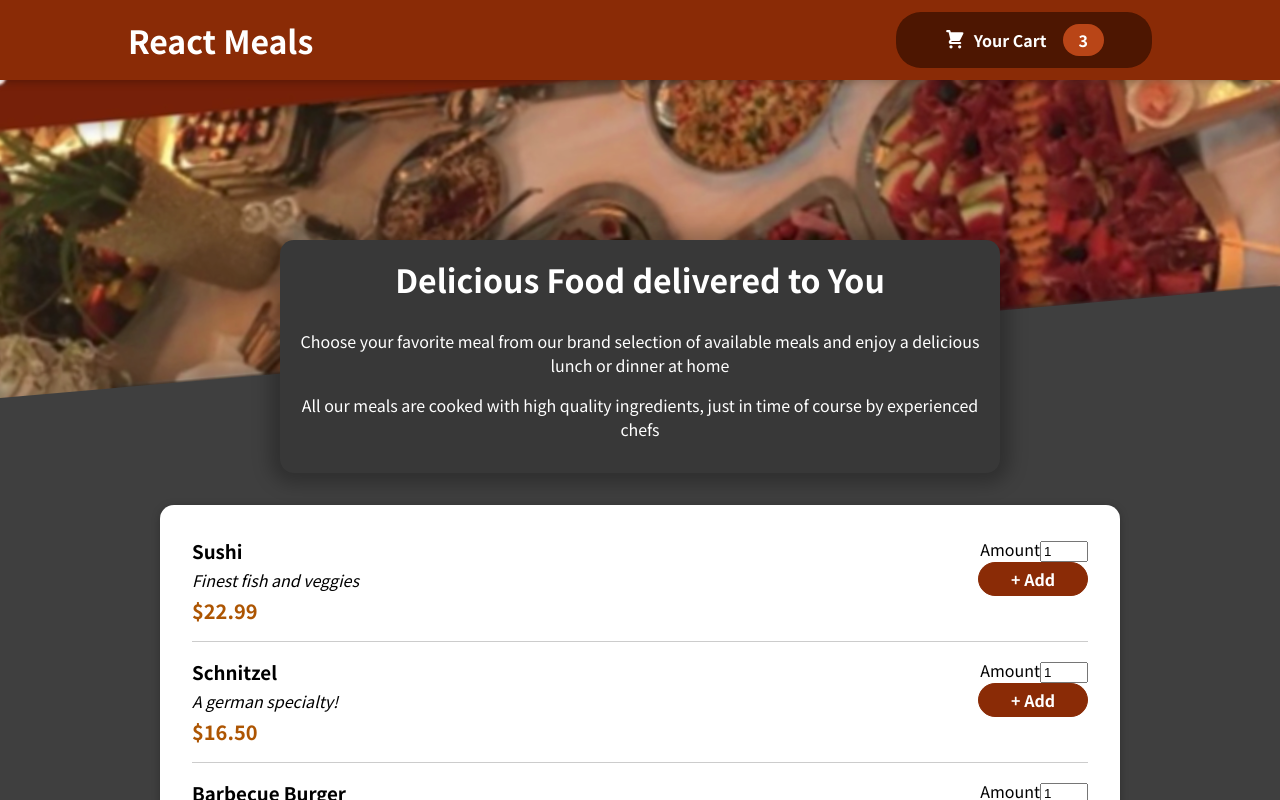
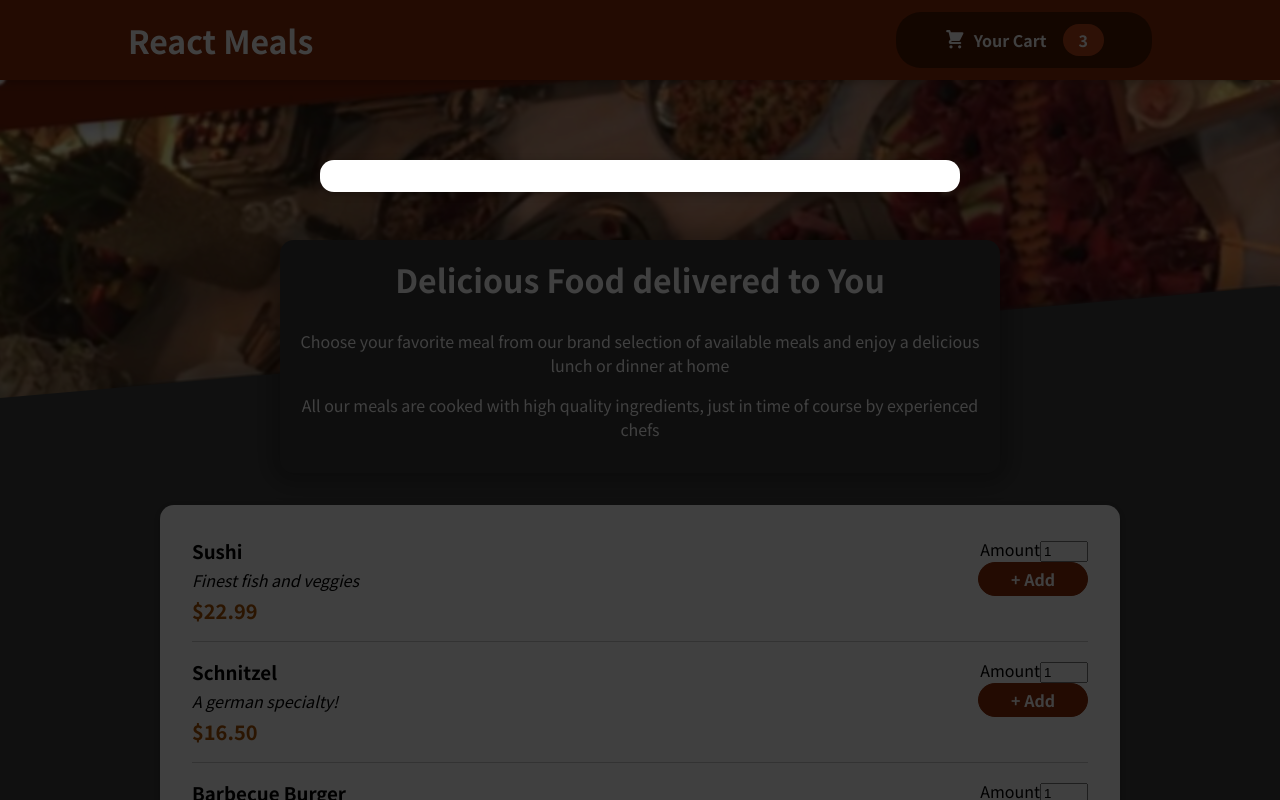
Before and after one commit to Mulukuntla/ReactEcommerceWebsite, a React (Create React App) app: page / in a window 1280 px wide. Shown: the top 800 px of the page. Built offline with nearby package versions, Linux system fonts and the light colour scheme.

Commit message:
coded cart

```diff
--- a/public/index.html
+++ b/public/index.html
@@ -28,6 +28,7 @@
   </head>
   <body>
     <noscript>You need to enable JavaScript to run this app.</noscript>
+    <div id="overlays"></div>
     <div id="root"></div>
     <!--
       This HTML file is a template.
--- a/src/App.js
+++ b/src/App.js
@@ -1,14 +1,17 @@
+import React from "react";
 import Header from "./components/Layout/Header"
 import Meals from "./components/Meals/Meals";
+import Cart from "./components/Cart/Cart";
 function App() {
   return (
-    <div>
+    <React.Fragment>
+      <Cart></Cart>
       <Header></Header>
       <main>
         <Meals></Meals>
       </main>
 
-    </div>
+    </React.Fragment>
   );
 }
 
--- /dev/null
+++ b/src/components/Cart/Cart.js
@@ -0,0 +1,27 @@
+import classes from "./Cart.module.css"
+import Modal from "../UI/Modal"
+const Cart=(props)=>{
+    const cartItems=<ul className={classes["cartItems"]}>{[{id:"c1",name:"sushli",amount:2,price:12.99},].map((item)=>{
+        <li>{item.name}</li>
+    })}</ul>
+
+
+
+    return (
+        <Modal>
+            {cartItems}
+            <div className={classes.total}>
+                <span>Total Amount</span>
+                <span>35.62</span>
+
+            </div>
+            <div className={classes.actions}>
+                <button className={classes["button--alt"]}>close</button>
+                <button className={classes.button}>order</button>
+
+            </div>
+        </Modal>
+    )
+
+}
+export default Cart
--- /dev/null
+++ b/src/components/Cart/Cart.module.css
@@ -0,0 +1,46 @@
+.cartItems {
+  list-style: none;
+  margin: 0;
+  padding: 0;
+  max-height: 20rem;
+  overflow: auto;
+}
+
+.total {
+  display: flex;
+  justify-content: space-between;
+  align-items: center;
+  font-weight: bold;
+  font-size: 1.5rem;
+  margin: 1rem 0;
+}
+
+.actions {
+  text-align: right;
+}
+
+.actions button {
+  font: inherit;
+  cursor: pointer;
+  background-color: transparent;
+  border: 1px solid #8a2b06;
+  padding: 0.5rem 2rem;
+  border-radius: 25px;
+  margin-left: 1rem;
+}
+
+.actions button:hover,
+.actions button:active {
+  background-color: #5a1a01;
+  border-color: #5a1a01;
+  color: white;
+}
+
+.actions .button--alt {
+  color: #8a2b06;
+}
+
+.actions .button {
+  background-color: #8a2b06;
+  color: white;
+}
--- /dev/null
+++ b/src/components/UI/Modal.js
@@ -0,0 +1,32 @@
+import React from "react"
+import ReactDom from "react-dom"
+import classes from "./Modal.module.css"
+const Backdrop=(props)=>{
+    return <div className={classes.backdrop}></div>
+
+}
+
+
+
+
+const ModalOverlay=(props)=>{
+    return (
+        <div className={classes.modal}>
+            <div className={classes.content}>{props.children}</div>
+
+        </div>
+    )
+
+}
+const portalElement=document.getElementById("overlays")
+const Modal=()=>{
+
+    return (
+        <React.Fragment>
+            {ReactDom.createPortal(<Backdrop></Backdrop>,portalElement)}
+            {ReactDom.createPortal(<ModalOverlay></ModalOverlay>,portalElement)}
+        </React.Fragment>
+    )
+}
+
+export default Modal
--- /dev/null
+++ b/src/components/UI/Modal.module.css
@@ -0,0 +1,40 @@
+.backdrop {
+  position: fixed;
+  top: 0;
+  left: 0;
+  width: 100%;
+  height: 100vh;
+  z-index: 20;
+  background-color: rgba(0, 0, 0, 0.75);
+}
+
+.modal {
+  position: fixed;
+  top: 20vh;
+  left: 5%;
+  width: 90%;
+  background-color: white;
+  padding: 1rem;
+  border-radius: 14px;
+  box-shadow: 0 2px 8px rgba(0, 0, 0, 0.25);
+  z-index: 30;
+  animation: slide-down 300ms ease-out forwards;
+}
+
+@media (min-width: 768px) {
+  .modal {
+    width: 40rem;
+    left: calc(50% - 20rem);
+  }
+}
+
+@keyframes slide-down {
+  from {
+    opacity: 0;
+    transform: translateY(-3rem);
+  }
+  to {
+    opacity: 1;
+    transform: translateY(0);
+  }
+}
```
